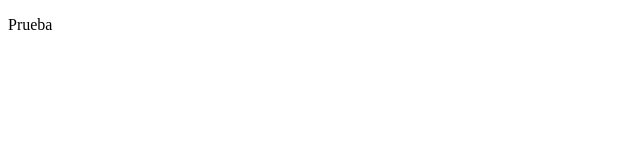
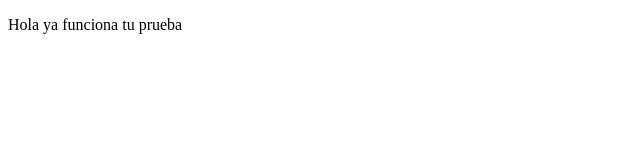
Before and after one commit to eduardosoftnet/proyectoDemoCursoprework, a plain HTML site: page index.html in a window 1280 px wide. Shown: the whole page, without its empty margins (0-640 px from the left). Drawn offline with Linux system fonts and the light colour scheme.

Commit message:
camnbios de funcion

```diff
--- a/index.html
+++ b/index.html
@@ -7,6 +7,6 @@
     <title>Hola Mundo</title>
 </head>
 <body>
-    <p>Prueba</p>
+    <p>Hola ya funciona tu prueba</p>
 </body>
 </html>
```
